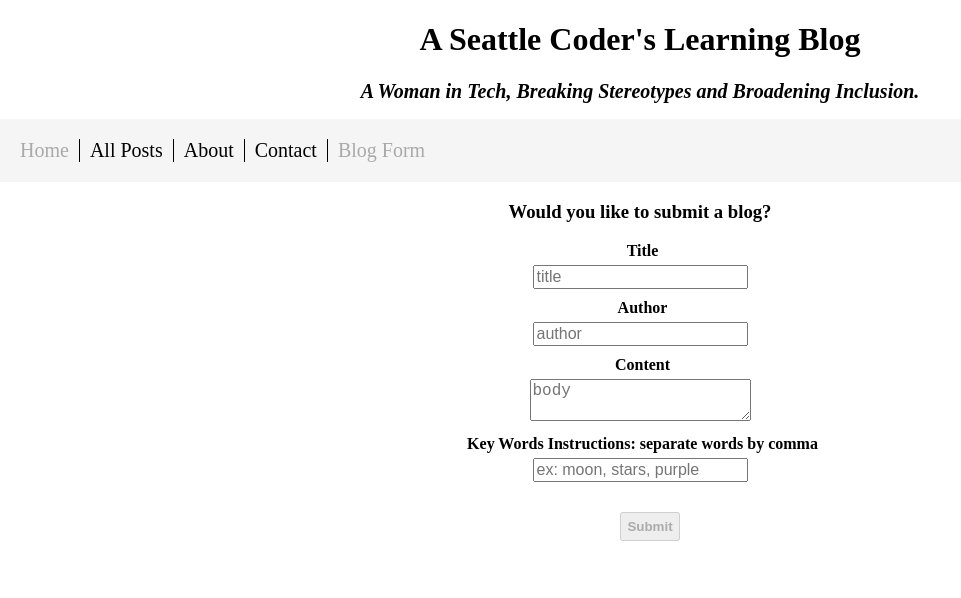
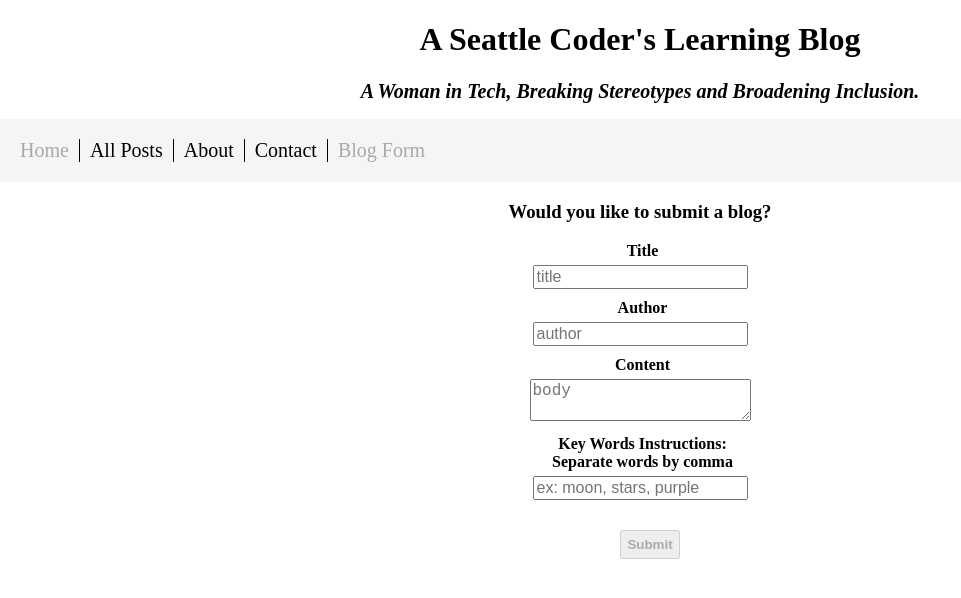
Before and after one commit to FreeMonkey19/react-learning-journal, a React (Create React App) app: page /newblog in a window 1280 px wide. Shown: the top 598 px of the page, without its empty margins (0-961 px from the left). Built offline with nearby package versions, Linux system fonts and the light colour scheme.

Commit message:
change onFocus to onBlur for body

```diff
--- a/src/NewPost.js
+++ b/src/NewPost.js
@@ -59,7 +59,6 @@ export class NewPost extends Component {
         [e.target.name]: true
       }
     });
-    console.log(this.state.touched);
   };
 
   handleSubmit = e => {
@@ -76,7 +75,6 @@ export class NewPost extends Component {
     blogPost.createdOn = todaysDate;
 
     saveBlogPost(blogPost);
-    console.log(blogPost);
   };
 
   validate = () => {
@@ -99,6 +97,7 @@ export class NewPost extends Component {
   };
 
   isTitleValid = () =>
+    // has not been touched OR length has a value of at least 1
     !this.state.touched.title || this.state.values.title.length > 0;
   isAuthorValid = () =>
     !this.state.touched.author || this.state.values.author.length > 0;
@@ -106,7 +105,8 @@ export class NewPost extends Component {
     !this.state.touched.body || this.state.values.body.length > 0;
 
   render() {
-    console.log(this.state.values);
+    // console.log(this.state.values);
+    console.log(this.state.touched);
     const errors = this.validate();
 
     return (
@@ -155,14 +155,16 @@ export class NewPost extends Component {
             value={this.state.values.body}
             required
             onChange={this.handleChange}
-            onFocus={this.handleBlur}
+            onBlur={this.handleBlur}
           />
           {errors.body && (
             <div className="errorMsgDiv">Content is required!</div>
           )}
           <br />
           <label htmlFor="key-words">
-            Key Words Instructions: separate words by comma
+            Key Words Instructions:
+            <br />
+            Separate words by comma
           </label>
           <input
             id="key-words"
```
